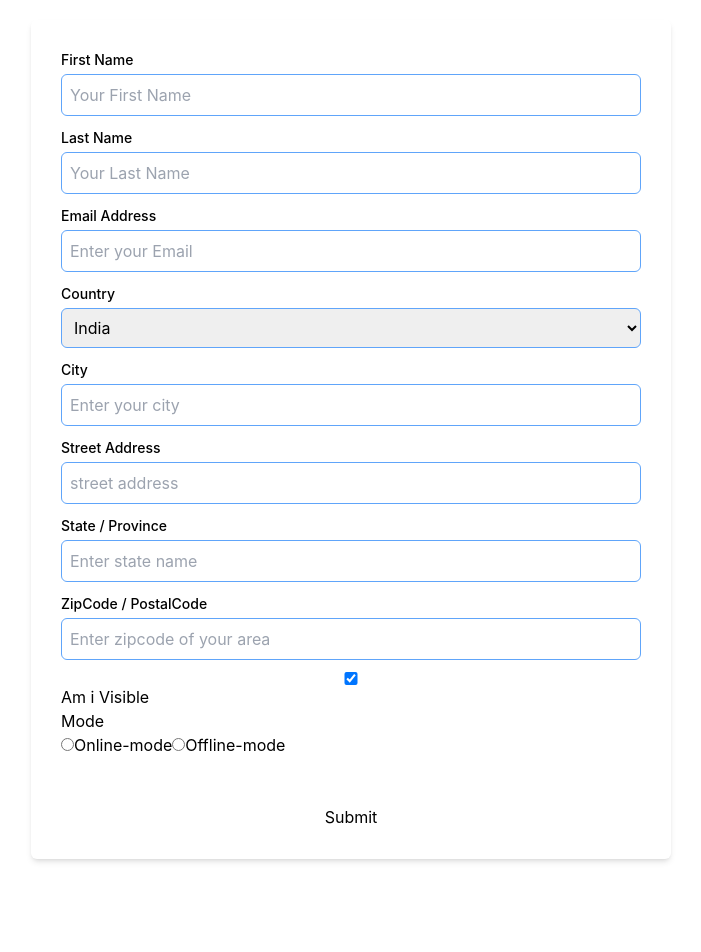
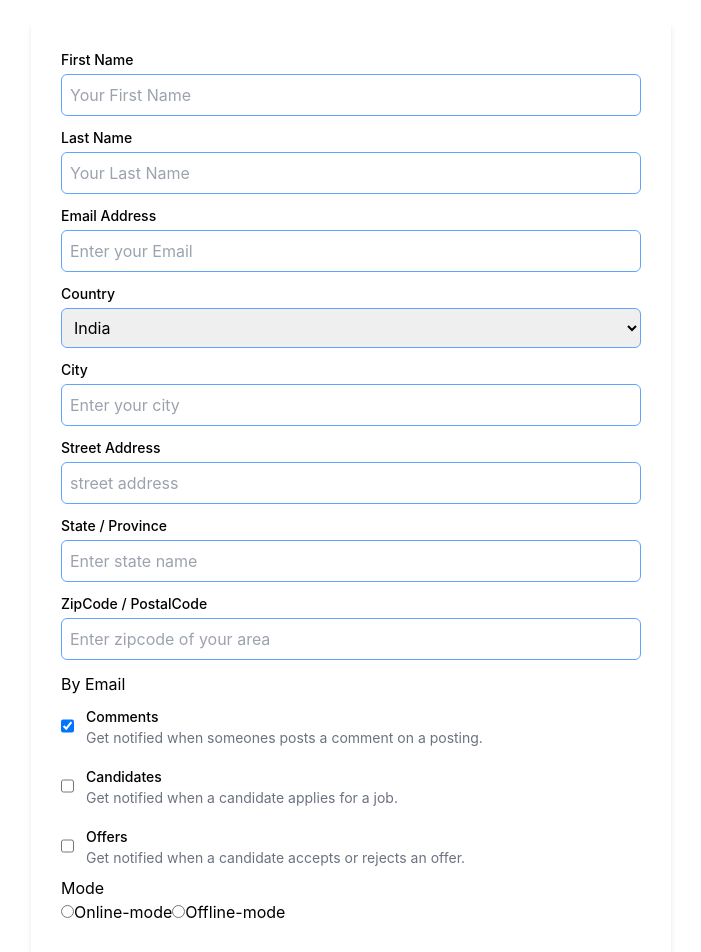
Before and after one commit to sudhanshumandloi/React-practice, a React (Create React App) app in the folder Forms/: page / in a window 1280 px wide. Shown: the top 952 px of the page, without its empty margins (289-990 px from the left). Before the commit the page ends 879 px from the top, so only its background shows below. Built offline with nearby package versions, Linux system fonts and the light colour scheme.

Commit message:
add the multiple checkbox in the form

```diff
--- a/Forms/src/App.js
+++ b/Forms/src/App.js
@@ -11,7 +11,9 @@ function App() {
     street:'',
     state:'',
     zipcode:'',
-    isVisible:true,
+    comment:true,
+    candidate:false,
+    offer:false,
     mode:''
   });
 
@@ -137,13 +139,54 @@ function App() {
             className='w-full border border-blue-400 rounded-md p-2 mt-1 mb-3'
           />
 
-      <input
-        type='checkbox'
-        onChange={changeHandler}
-        name='isVisible'
-        id='isVisible'
-        checked={formData.isVisible}/>
-      <label htmlFor='isVisible'>Am i Visible</label>
+          <fieldset>
+            <legend>By Email</legend>
+            <div className='flex flex-row gap-1'>
+              <input
+                type='checkbox'
+                name='yourcomment'
+                id='comment'
+                onChange={changeHandler}
+                checked={formData.comment}
+              />
+              <div className='m-2'>
+                <label htmlFor='comment'
+                className='font-medium text-sm'>Comments</label>
+                <p className='text-sm text-gray-500'>Get notified when someones posts a comment on a posting.</p>
+              </div>
+            </div>
+
+            <div className='flex flex-row gap-1'>
+              <input
+                type='checkbox'
+                name='candidate'
+                id='candidate'
+                onChange={changeHandler}
+                checked={formData.candidate}
+              />
+              <div className='m-2'>
+                <label htmlFor='candidate'
+                className='font-medium text-sm'>Candidates</label>
+                <p className='text-sm text-gray-500'>Get notified when a candidate applies for a job.</p>
+              </div>
+            </div>
+
+            <div className='flex flex-row gap-1'>
+              <input
+                type='checkbox'
+                name='offer'
+                id='offer'
+                onChange={changeHandler}
+                checked={formData.offer}
+              />
+              <div className='m-2'>
+                <label htmlFor='offer'
+                className='font-medium text-sm'>Offers</label>
+                <p className='text-sm text-gray-500'>Get notified when a candidate accepts or rejects an offer.</p>
+              </div>
+            </div>
+          </fieldset>
+
 
       <fieldset>
         <legend>Mode</legend>
```
